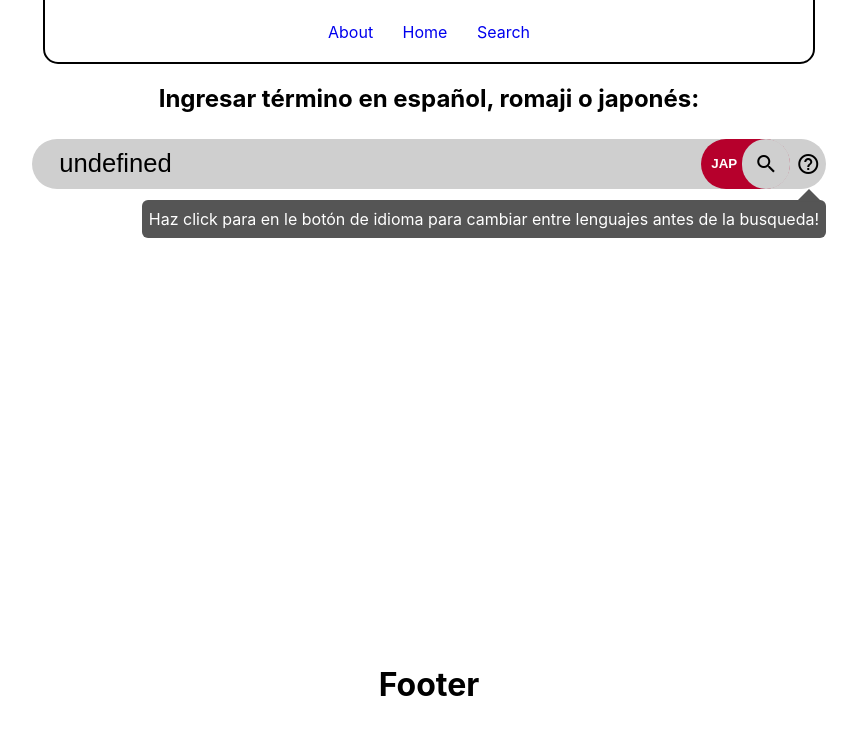
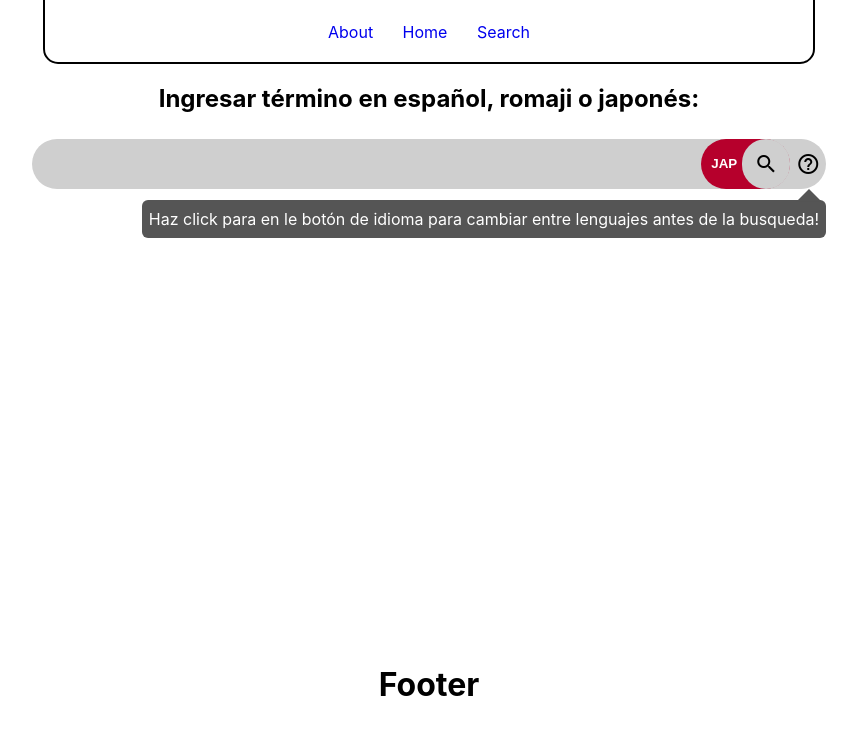
Before and after one commit to joeperpetua/djapones-api, a React (Create React App) app in the folder app/: page / in a window 1280 px wide. Shown: the top 734 px of the page, without its empty margins (211-1068 px from the left). Built offline with nearby package versions, Linux system fonts and the light colour scheme; no server answers.

Commit message:
Fixed default query on search bar showing as undefined

```diff
--- a/app/src/Components/Content/SubComponents/SearchBar/SearchBar.jsx
+++ b/app/src/Components/Content/SubComponents/SearchBar/SearchBar.jsx
@@ -58,14 +58,18 @@ class SearchBar extends React.Component{
 
     render(){
         let lastLang = 'JAP';
+        let lastQuery = '';
         if(this.props.lang === 'es'){
             lastLang = 'ESP';
+        }
+        if(this.props.query){
+            lastQuery = decodeURI(this.props.query);
         }
 
         return(
             <div>
                 <div className="search-bar">
-                    <input onKeyDown={this.handleKeyDown} className="search-input" type="text" defaultValue={decodeURI(this.props.query)} />
+                    <input onKeyDown={this.handleKeyDown} className="search-input" type="text" defaultValue={lastQuery} />
                     <div className={`search-btn-${lastLang}`}>
                         <button onClick={(e) => {this.toggleLang(e.target.innerHTML)}} className="search-lang">{lastLang}</button>
                         <button onClick={this.search} className="search-search">
```
